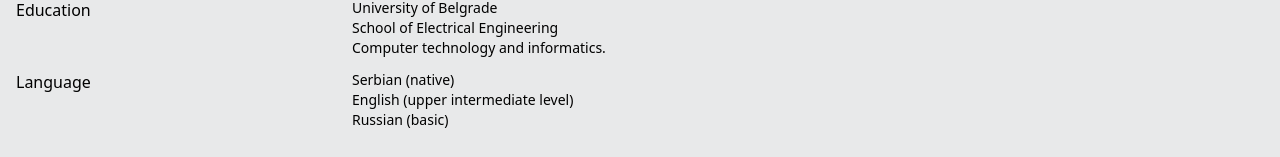
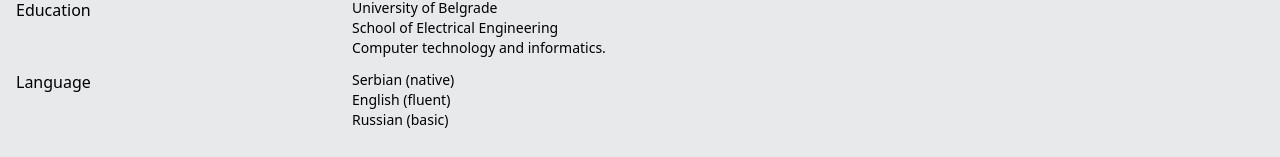
Before and after one commit to StevanLjiljak/portfolio, a React (Vite) app: page / in a window 1280 px wide. Shown: the part 342-499 px from the top of the page. Built offline with nearby package versions, Linux system fonts and the light colour scheme.

Commit message:
update CV and languages

```diff
--- a/src/components/Hero.tsx
+++ b/src/components/Hero.tsx
@@ -49,7 +49,7 @@
           <div className="md:w-3/4">
             <p className="text-sm font-sans font-normal text-black whitespace-pre-line">
               {`Serbian (native)
-                English (upper intermediate level)
+                English (fluent)
                 Russian (basic)`}
             </p>
           </div>
```
Also changed, not shown: 1 other file (tests, documents, lock files or other folders).
